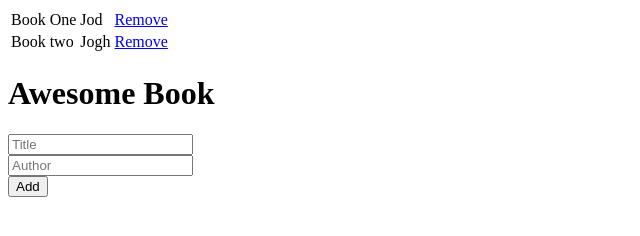
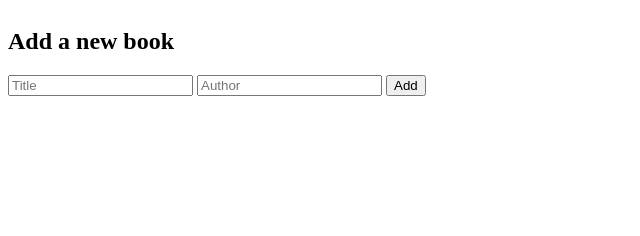
Before and after one commit to soesandarwin2201/awesome-books, a plain HTML site: page index.html in a window 1280 px wide. Shown: the whole page, without its empty margins (0-640 px from the left). Drawn offline with Linux system fonts and the light colour scheme.

Commit message:
bring some chnages'

```diff
--- a/index.html
+++ b/index.html
@@ -9,28 +9,8 @@
 </head>
 <body>
 
-    <table>
-        <tbody id="book-list">
-
-        </tbody>
-    </table>
-
-    <div class="Awesome_Books">
-        <h1>Awesome Book</h1>
-        <form id="book-form">
-            <input type="text" id="title" class="form-control" placeholder="Title"><br>
-            <input type="text" id="author" class="form-control" placeholder="Author"><br>
-            <input type="submit" value="Add"><br>
-        </form>
-    </div>
-
-
-
-
-
-
-    <!-- <main>
-        Header Section
+    <main>
+        <!-- Header Section  -->
 
          <section id="message-container">
 
@@ -61,8 +41,7 @@
           <span id="error"></span>
         </div>
       </section>
-    </main> -->
-
+    </main>
  <script src="script.js"></script>
 </body>
 </html>
```
